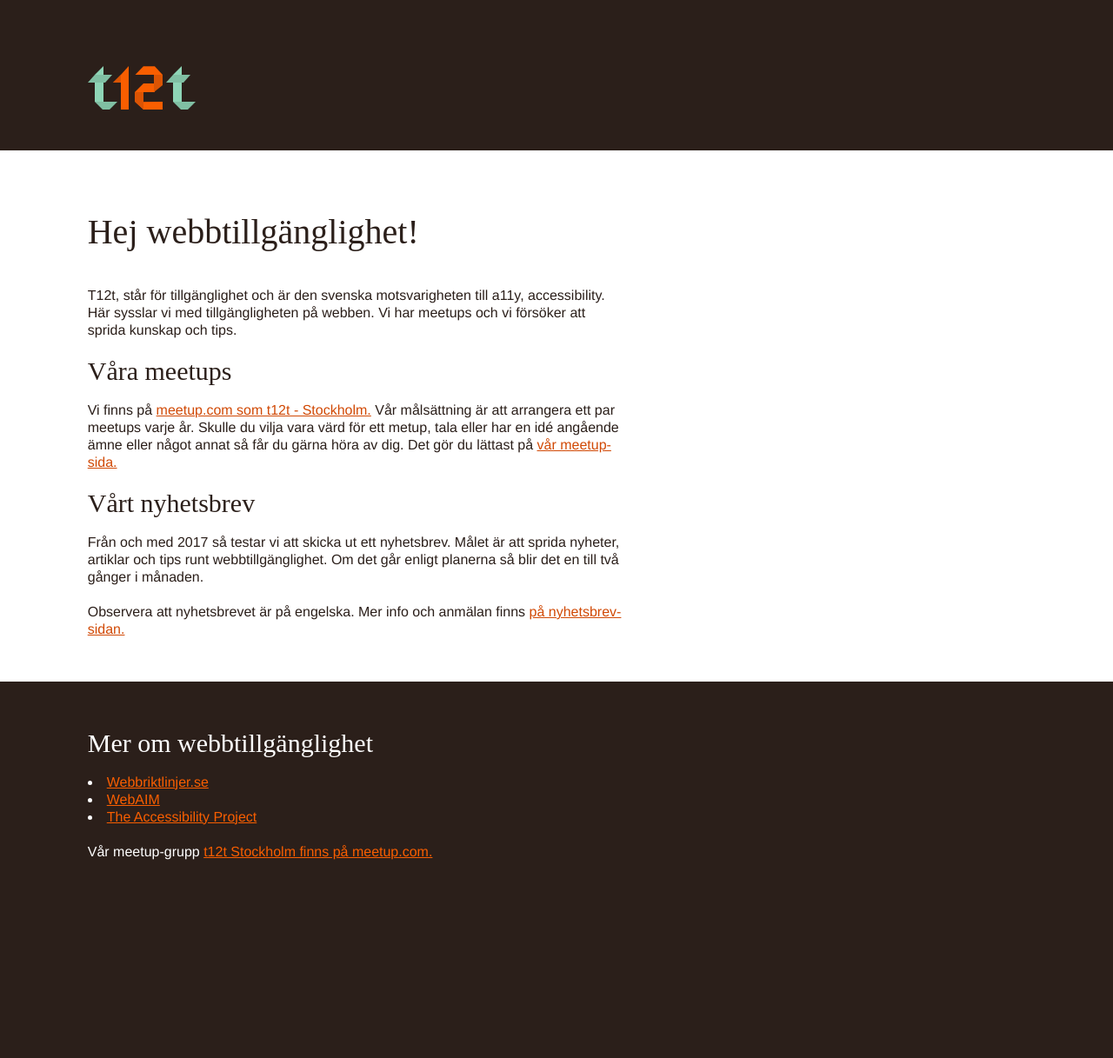
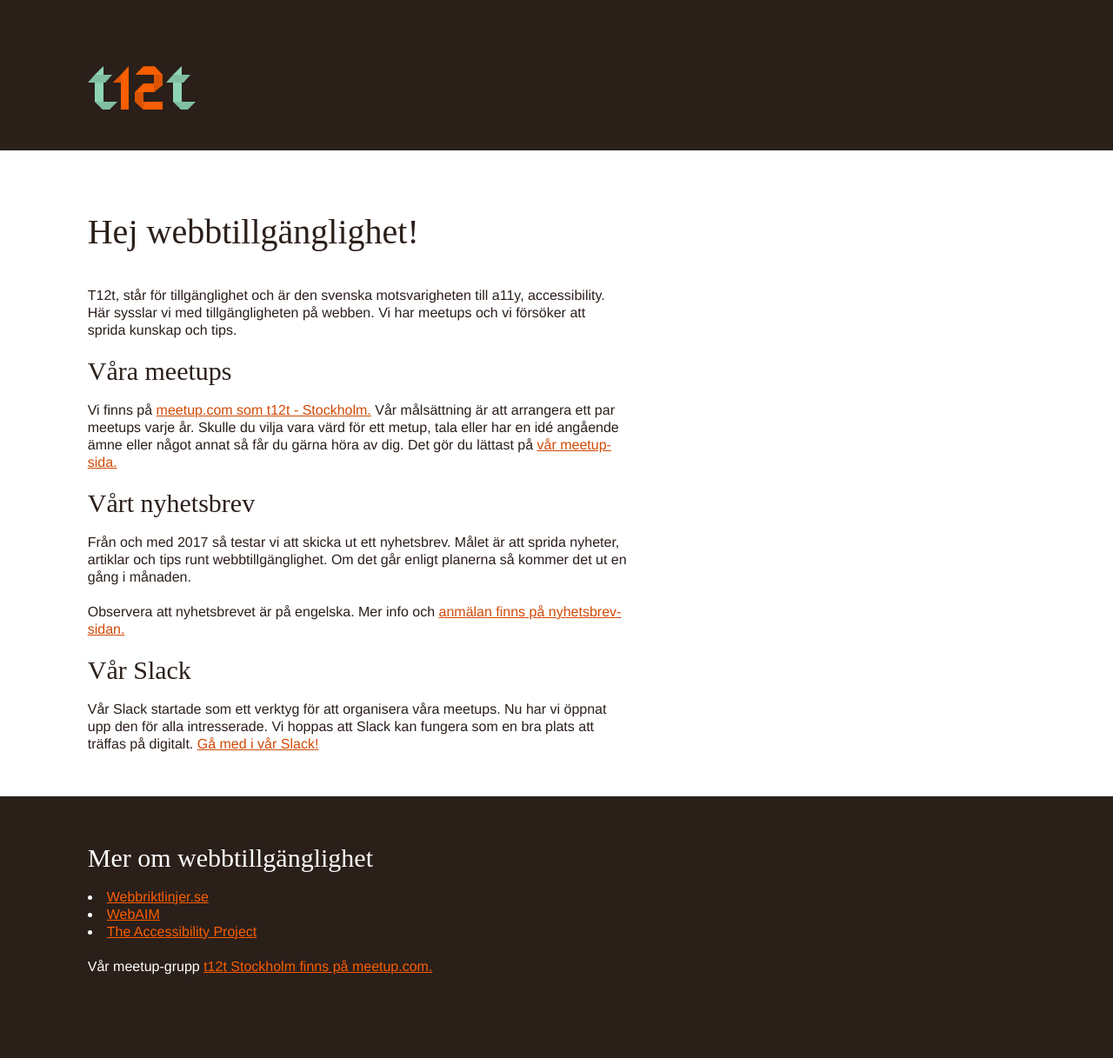
Before and after one commit to t12t/t12t.github.io, a Jekyll site: the page built from index.html, in a window 1280 px wide. Shown: the whole page at 87% size. Built offline with Jekyll 4.4.1, drawn with Linux system fonts in a browser that asks for light colours; some web fonts are replaced; the list of posts is cut into pages by our own code; before the commit the page ends 1085 px from its top, so only the background shows below that.

Commit message:
Adds section about Slack

```diff
--- a/index.html
+++ b/index.html
@@ -12,8 +12,17 @@ title: Start
 	</p>
 	<h2 id="newsletter">Vårt nyhetsbrev</h2>
 	<p>
-		Från och med 2017 så testar vi att skicka ut ett nyhetsbrev. Målet är att sprida nyheter, artiklar och tips runt webbtillgänglighet. Om det går enligt planerna så blir det en till två gånger i månaden.
+		Från och med 2017 så testar vi att skicka ut ett nyhetsbrev. Målet är att sprida nyheter, artiklar och tips runt webbtillgänglighet. Om det går enligt planerna så kommer det ut en gång i månaden.
 	</p>
   <p>
-    Observera att nyhetsbrevet är på engelska. Mer info och anmälan finns <a href="/accessibility-newsletter">på nyhetsbrev-sidan.</a>
-  </p>
+		Observera att nyhetsbrevet är på engelska. Mer info och <a href="/accessibility-newsletter">
+			anmälan finns på nyhetsbrev-sidan.</a>
+	</p>
+	<h2 id="slack">Vår Slack</h2>
+	<p>
+		Vår Slack startade som ett verktyg för att organisera våra meetups.
+		Nu har vi öppnat upp den för alla intresserade. Vi hoppas att Slack kan fungera som en bra plats att träffas på digitalt.
+		<a href="https://join.slack.com/t/t12t/shared_invite/enQtNTI4MzYxOTEyMDg1LTJkNWM3MmYwMjQwZDNjZjc2ZjI5YmI2ZGM0Y2RjMmRkZTI1NzIyOGI1ZDUzYTZmZGNjYmEyY2ExMTQ0OWE5YzU">
+			Gå med i vår Slack!
+		</a>
+	</p>
```
